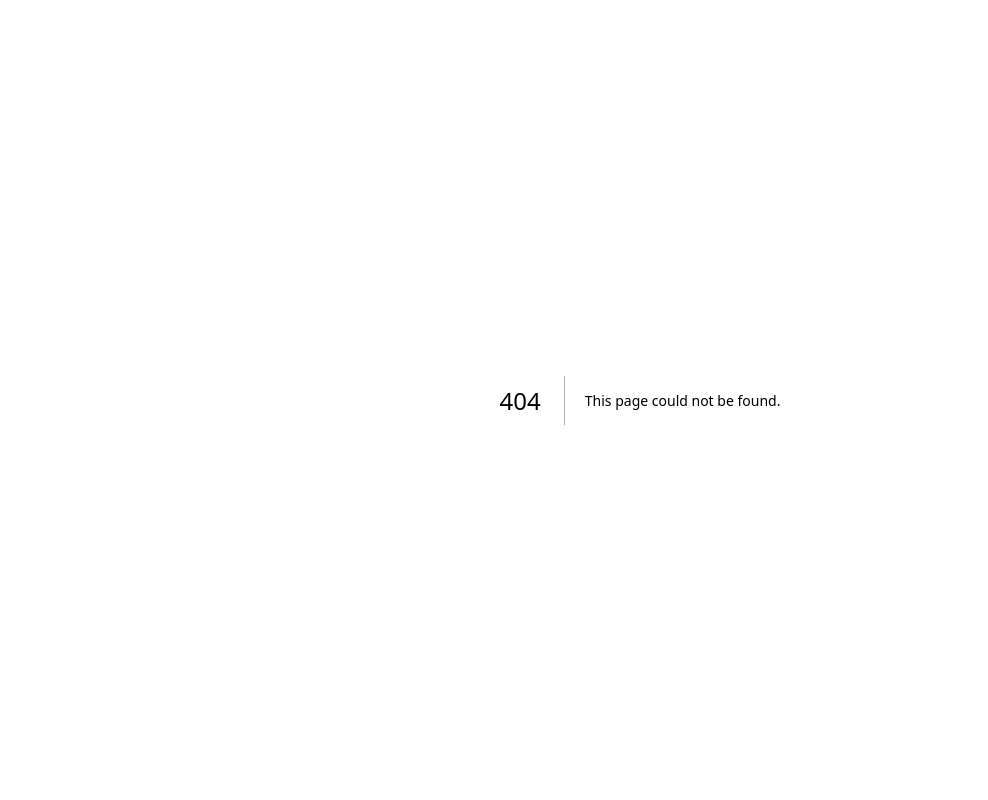
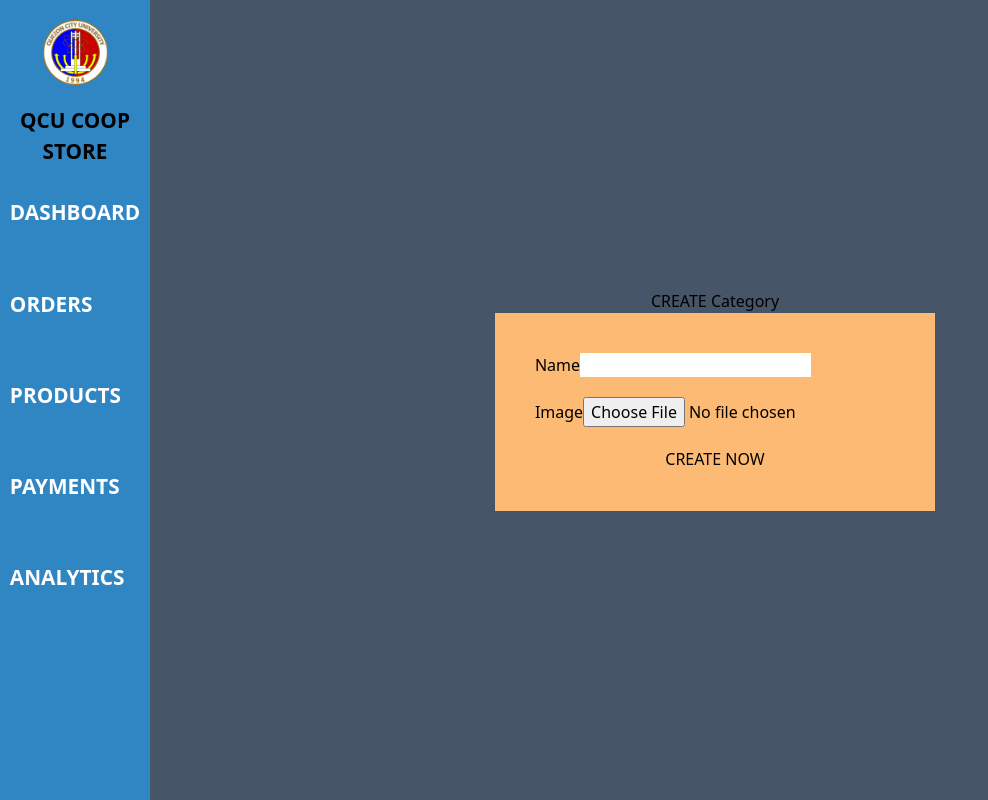
Before and after one commit to ivrnDev/coop-inventory, a Next.js app in the folder qcu-coop/: page /admin/products/categories/new in a window 1280 px wide. Before the commit this address had no page. Shown: the whole page, without its empty margins (0-988 px from the left). Built offline with nearby package versions, Linux system fonts and the light colour scheme.

Commit message:
Create Category Features

```diff
--- a/qcu-coop/app/(user)/products/page.tsx
+++ b/qcu-coop/app/(user)/products/page.tsx
@@ -1,11 +1,11 @@
 import { getAllProducts } from "@/lib/api/products";
-import { Products } from "@/types/products/products";
+import { ProductsType } from "@/types/products/products";
 import styles from "@/styles/pages/user/displayProducts.module.css";
 import Button from "@/components/Button";
 import Image from "next/image";
 
 const Products = async () => {
-  const products: Products[] = await getAllProducts();
+  const products: ProductsType[] = await getAllProducts();
   return (
     <section className={styles.section}>
       {products ? (
--- /dev/null
+++ b/qcu-coop/app/admin/products/categories/new/page.tsx
@@ -0,0 +1,11 @@
+import CreateCategoriesForm from "@/components/admin/products/CreateCategoriesForm";
+
+const CreateNewCategoryPage = () => {
+  return (
+    <>
+      <CreateCategoriesForm />
+    </>
+  );
+};
+
+export default CreateNewCategoryPage;
--- a/qcu-coop/app/admin/products/page.tsx
+++ b/qcu-coop/app/admin/products/page.tsx
@@ -1,13 +1,29 @@
-import Link from 'next/link';
-import React from 'react'
+import Link from "next/link";
+import React from "react";
 
 const AdminProducts = () => {
   return (
     <>
-    <Link href='products/new'>ADD </Link>
+      <section className="bg-yellow-200 h-48 w-full flex flex-row}">
+        <Link
+          href="products/new"
+          className="bg-green-600 text-white text-lg p-5 flex align-middle justify-center w-fit h-fit"
+        >
+          ADD PRODUCT
+        </Link>
+        <Link
+          href="products/categories/new"
+          className="bg-blue-600 text-white text-lg p-5 flex align-middle justify-center w-fit h-fit"
+        >
+          CREATE CATEGORIES
+        </Link>
+      </section>
+
+      <section className="bg-blue-200 h-fit">
+        <h1>PRODUCTS</h1>
+      </section>
     </>
-
-    )
-}
+  );
+};
 
 export default AdminProducts;
--- /dev/null
+++ b/qcu-coop/components/admin/products/CreateCategoriesForm.tsx
@@ -0,0 +1,85 @@
+"use client";
+import { ChangeEvent, FormEvent, useState } from "react";
+import { CategoriesType } from "@/types/products/products";
+import { createCategory } from "@/lib/api/products";
+
+const CreateCategoriesForm = () => {
+  const [formData, setFormData] = useState<CategoriesType>({
+    category_name: "",
+    category_image: null,
+  });
+
+  const handleChange = (e: ChangeEvent<HTMLInputElement>) => {
+    const fieldName = e.target.name;
+    const fieldValue = e.target.value;
+    setFormData({ ...formData, [fieldName]: fieldValue });
+  };
+  const handleFileChange = (e: ChangeEvent<HTMLInputElement>) => {
+    const fieldName = e.target.name;
+    if (e.target.files && e.target.files.length > 0) {
+      const selectedFile = e.target.files[0];
+      setFormData({
+        ...formData,
+        [fieldName]: selectedFile,
+      });
+    }
+  };
+  const handleSubmit = async (e: FormEvent<HTMLFormElement>) => {
+    e.preventDefault();
+    const form = new FormData();
+    form.append("category_name", formData.category_name);
+    form.append("category_image", formData.category_image);
+
+    try {
+      const response = await createCategory(form);
+      if (response.status === 201) {
+        console.log("Category created successfully");
+        setFormData({
+          category_name: "",
+          category_image: "",
+        });
+        console.log(response.data);
+      } else {
+        console.error("Failed to create category");
+      }
+    } catch (error) {
+      console.error("Error:", error);
+    }
+  };
+
+  return (
+    <div className="flex place-items-center justify-center h-screen bg-slate-600">
+      <div>
+        <h1 className="text-center">CREATE Category</h1>
+        <form
+          onSubmit={handleSubmit}
+          encType="multipart/form-data"
+          className="bg-orange-300 p-10 flex flex-col gap-5 w-fit h-fit "
+        >
+          <div>
+            <label>Name</label>
+            <input
+              type="text"
+              name="category_name"
+              value={formData.category_name}
+              onChange={handleChange}
+            />
+          </div>
+
+          <div>
+            <label>Image</label>
+            <input
+              type="file"
+              name="category_image"
+              onChange={handleFileChange}
+            />
+          </div>
+
+          <button type="submit">CREATE NOW</button>
+        </form>
+      </div>
+    </div>
+  );
+};
+
+export default CreateCategoriesForm;
--- a/qcu-coop/lib/api/products.ts
+++ b/qcu-coop/lib/api/products.ts
@@ -16,12 +16,21 @@ export async function getAllProducts() {
   }
 }
 
-// export async function createProduct() {
-//   const response = await fetch("http://localhost:3000/api/customers", {
-//     method: "POST",
-//     headers: {
-//       "Content-Type": "application/json",
-//     },
-//     body: JSON.stringify(),
-//   });
-// }
+export async function createCategory(form: FormData) {
+  try {
+    const res = await fetch("http://localhost:3000/api/products/category", {
+      method: "POST",
+      body: form,
+    });
+    const data = await res.json();
+    return {
+      status: res.status,
+      data,
+    };
+  } catch (error) {
+    return {
+      status: 500,
+      data: null,
+    };
+  }
+}
--- a/qcu-coop/styles/globals.css
+++ b/qcu-coop/styles/globals.css
@@ -19,4 +19,6 @@
 }
 .admin-main {
   margin-left: 150px;
+  height: 100vh;
+  background-color: rgb(221, 219, 219);
 }
```
Also changed, not shown: qcu-coop/types/products/products.ts (+7 -2 lines).
